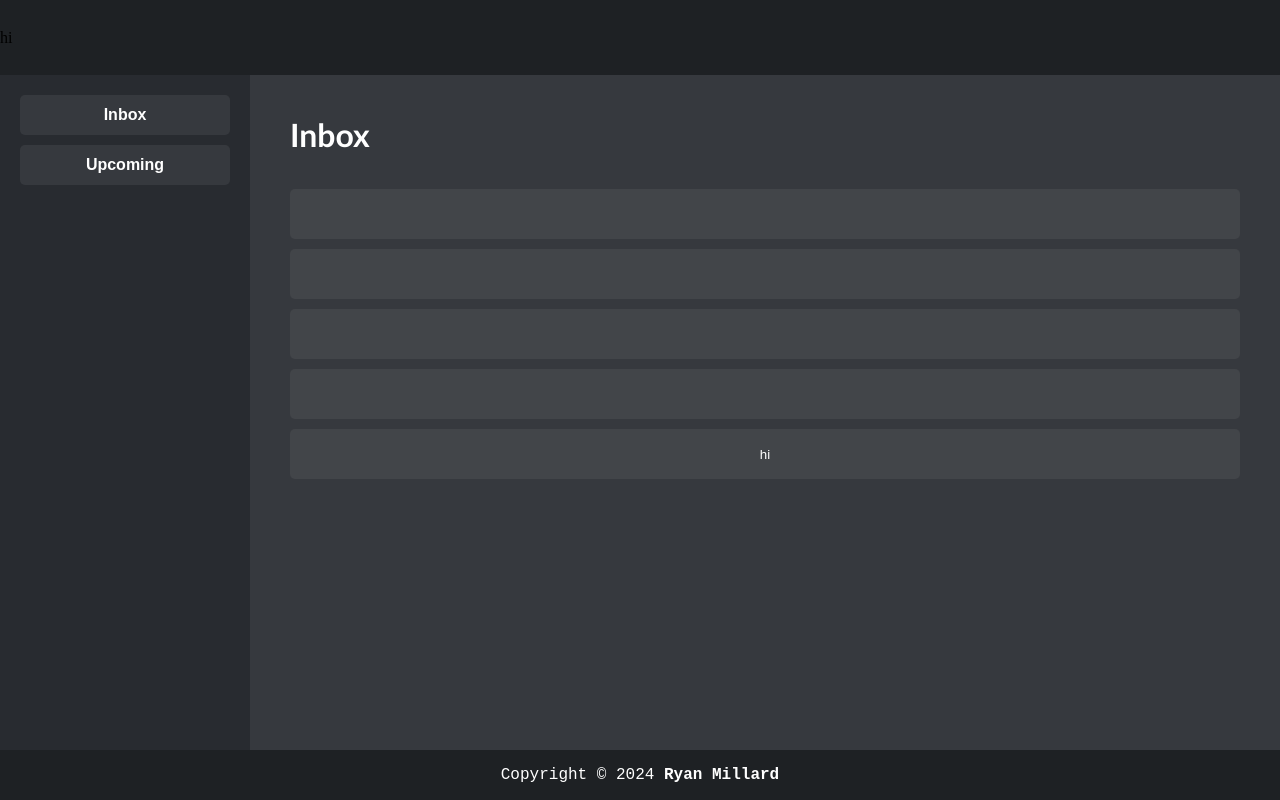
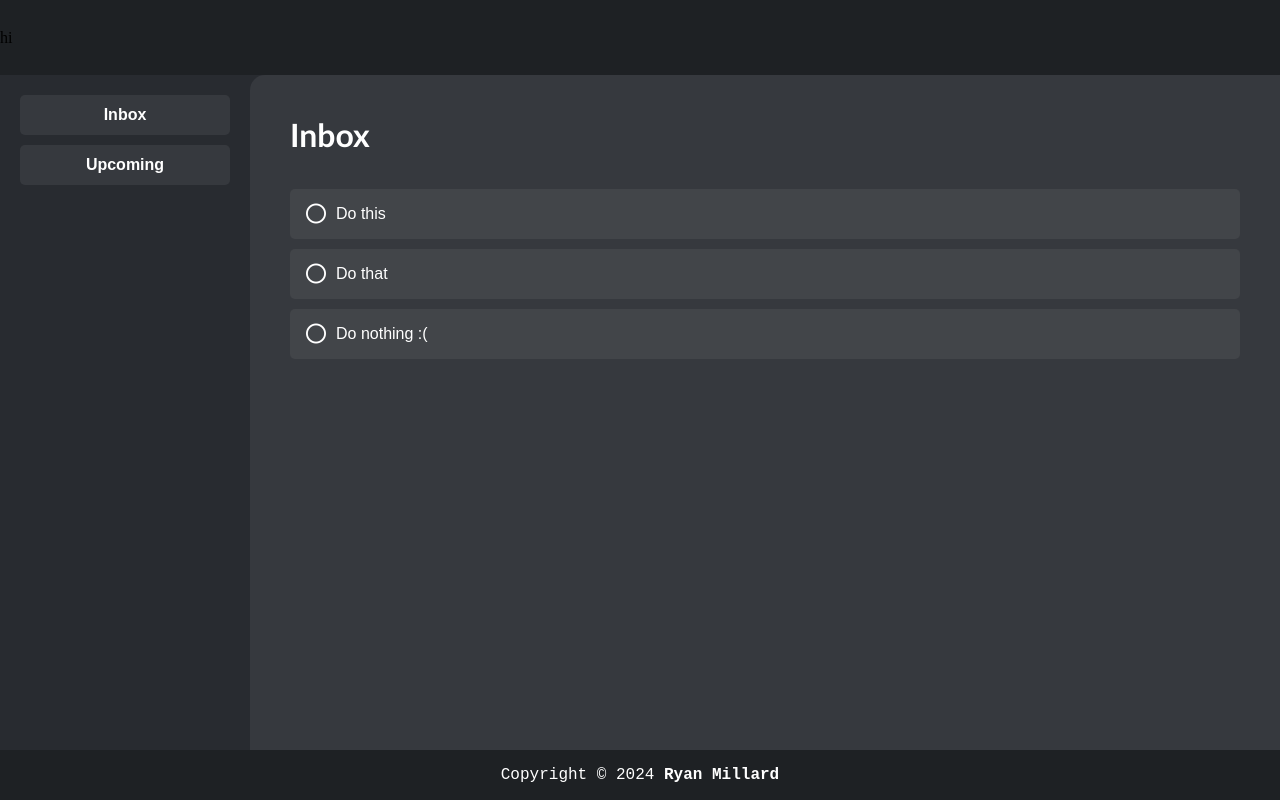
Before and after one commit to ryanmillard/todo-list, a website built with webpack: page src/index.html in a window 1280 px wide. Built offline with nearby package versions, Linux system fonts and the light colour scheme.

Commit message:
Task button checkable

```diff
--- a/src/index.html
+++ b/src/index.html
@@ -1,7 +1,7 @@
 <!DOCTYPE html>
 <html>
     <head>
-
+        <link rel="stylesheet" href="https://cdnjs.cloudflare.com/ajax/libs/font-awesome/6.5.1/css/all.min.css"/>
     </head>
     <body>
         <header>hi</header>
@@ -17,18 +17,9 @@
             <div id="main-content">
                 <div class="category-title">Inbox</div>
                 <div class="category-list">
-                    <button class="btn-task">
-
-                    </button>
-                    <button class="btn-task">
-
-                    </button>
-                    <button class="btn-task">
-
-                    </button>
-                    <button class="btn-task">
-
-                    </button>
+                    <!-- <button class="btn-task">
+                        <i class="far fa-circle-check fa-xl" style="margin-left: 10px; cursor: pointer;"></i>
+                    </button> -->
                 </div>
             </div>
         </main>
--- a/src/index.js
+++ b/src/index.js
@@ -1,16 +1,55 @@
 import './style.scss';
 
-function createTask(i) {
+function createTask(taskDescription) {
     let button = document.createElement('button');
     button.classList.add('btn-task');
-    button.textContent = "hi";
 
-    let checkbox = document.createElement('div');
-    checkbox.style = "background-color: red;";
-    checkbox.textContent = "no";
+    let leftContainer = document.createElement("div");
+    leftContainer.style.display = "flex";
+    leftContainer.style.alignItems = "center";
+    leftContainer.style.justifyContent = "left";
+    leftContainer.style.width = "50%";
+
+    let icon = document.createElement("i");
+    icon.classList.add('fa-xl', 'fa-circle', 'fa-regular');
+    icon.style.cursor = "pointer";
+    icon.style.marginLeft = "10px";
+    leftContainer.appendChild(icon);
+
+    let span = document.createElement("span");
+    span.textContent = taskDescription;
+    span.style.padding = "10px";
+    span.style.fontSize = "1rem";
+    span.style.textOverflow = "ellipsis";
+    span.style.overflow = "hidden";
+    leftContainer.appendChild(span);
+
+    button.appendChild(leftContainer);
+
+    let checked = false;
+
+    icon.addEventListener('click', () => {
+        if (!checked) {
+            icon.classList.add('fa-circle-check', 'fa-solid');
+            icon.classList.remove('fa-circle', 'fa-regular');
+            icon.style.color = "#72abda";
+            checked = true;
+            button.style.opacity = "50%";
+        } else {
+            icon.classList.add('fa-circle', 'fa-regular');
+            icon.classList.remove('fa-circle-check', 'fa-solid');
+            icon.style.color = "";
+            checked = false;
+            button.style.opacity = "";
+        }
+    });
+
+    //<i class="far fa-circle-check fa-xl" style="margin-left: 10px; cursor: pointer;"></i>
 
     return button;
 }
 
 let list = document.getElementsByClassName('category-list')[0];
-list.appendChild(createTask("hii"));
+list.appendChild(createTask("Do this"));
+list.appendChild(createTask("Do that"));
+list.appendChild(createTask("Do nothing :("));
--- a/src/style.scss
+++ b/src/style.scss
@@ -4,11 +4,14 @@ $dark-2: #36393E;
 $dark-1: #424549;
 $red: #da7272;
 $green: #87da72;
+$blue: #72abda;
+
 $header-height: 75px;
 $footer-height: 50px;
 
 body {
     margin: 0;
+    background-color: $dark-3;
 }
 
 header {
@@ -28,9 +31,10 @@ main {
 
 #main-content {
     flex-grow: 1;
-    height: calc(100vh - $header-height - $footer-height);
+    height: calc(100vh - #{$header-height} - #{$footer-height});
     background-color: $dark-2;
     overflow: scroll;
+    border-radius: 15px 0 0 0;
 }
 
 .category-title {
@@ -59,15 +63,18 @@ main {
     width: 100%;
     height: 50px;
 
+    display: flex;
+    align-items: center;
+
     &:hover {
-        background-color: lighten($dark-1, 10%)
+        background-color: lighten($dark-1, 5%)
     }
 }
 
 #sidebar {
     background-color: $dark-3;
     width: 250px;
-    height: calc(100vh - $header-height - $footer-height);
+    height: calc(100vh - #{$header-height} - #{$footer-height});
     overflow: hidden;
     color: white;
 }
@@ -94,7 +101,7 @@ main {
     text-align: center;
 
     &:hover {
-        background-color: $dark-1;
+        background-color: lighten($dark-2, 5%)
     }
 }
 
@@ -114,3 +121,10 @@ a {
     font-weight: bold;
     text-decoration: none;
 }
+
+input[type="checkbox"] {
+    height: 20px;
+    width: 20px;
+    border-radius: 1rem;
+    background-color: red;
+}
```
